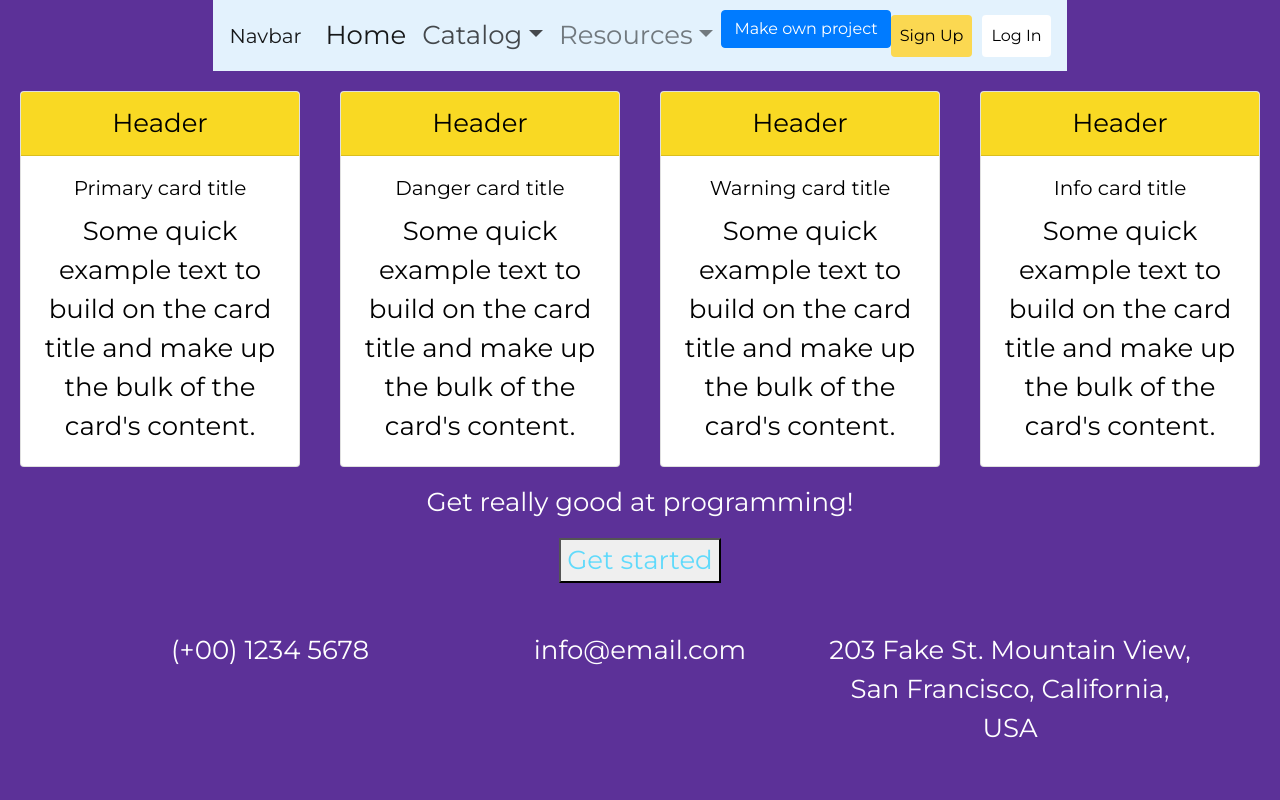
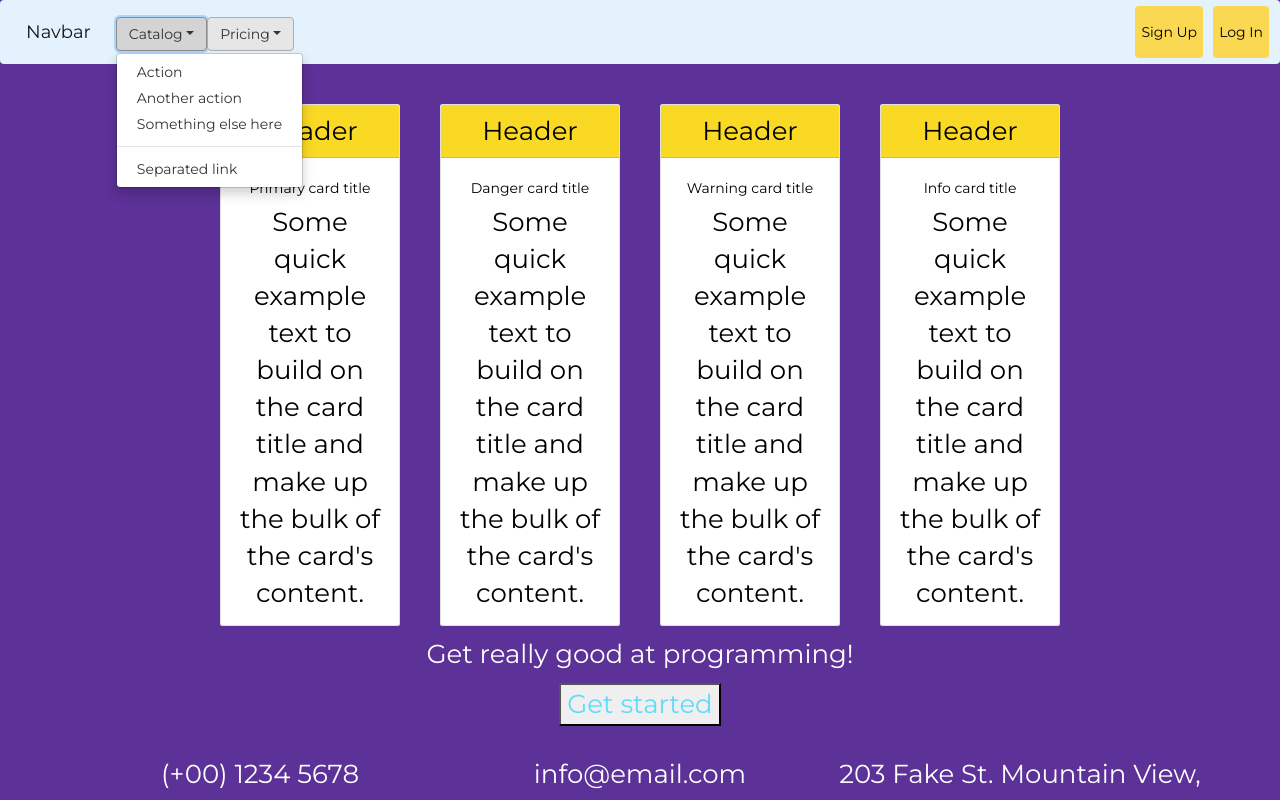
Before and after one commit to GusarovArtem/nicety-academy-trip, a React (Create React App) app in the folder src/client/: page / in a window 1280 px wide. Both pictures are taken after a click on the link "Catalog". Shown: the top 800 px of the page. Built offline with nearby package versions, Linux system fonts and the light colour scheme.

Commit message:
[front] - updated navbar buttons

```diff
--- a/src/client/package.json
+++ b/src/client/package.json
@@ -7,6 +7,7 @@
     "@testing-library/react": "^13.4.0",
     "@testing-library/user-event": "^13.5.0",
     "bootstrap": "^5.3.0",
+    "jquery": "^3.7.0",
     "react": "^18.2.0",
     "react-bootstrap": "^2.8.0",
     "react-dom": "^18.2.0",
--- a/src/client/public/index.html
+++ b/src/client/public/index.html
@@ -7,6 +7,11 @@
           integrity="sha384-ggOyR0iXCbMQv3Xipma34MD+dH/1fQ784/j6cY/iJTQUOhcWr7x9JvoRxT2MZw1T"
           crossorigin="anonymous"
     />
+    <link rel="stylesheet"
+          href="https://cdnjs.cloudflare.com/ajax/libs/twitter-bootstrap/3.3.7/css/bootstrap.min.css"/>
+    <script src="https://cdnjs.cloudflare.com/ajax/libs/jquery/3.3.1/jquery.min.js"></script>
+    <script src="https://cdnjs.cloudflare.com/ajax/libs/twitter-bootstrap/3.3.7/js/bootstrap.min.js"></script>
+
     <link rel="icon" href="%PUBLIC_URL%/favicon.ico"/>
     <meta name="viewport" content="width=device-width, initial-scale=1"/>
     <meta name="theme-color" content="#000000"/>
--- a/src/client/src/components/Navbar.js
+++ b/src/client/src/components/Navbar.js
@@ -2,45 +2,27 @@ import React from 'react';
 
 function Navbar() {
     return (
-        <nav className="navbar navbar-expand-lg navbar-light" style={{backgroundColor: '#e3f2fd'}}>
+        <nav className="navbar navbar-expand-lg navbar-light" style={{backgroundColor: '#e3f2fd', width: '100%'}}>
             <a className="navbar-brand" href="#">Navbar</a>
             <button className="navbar-toggler" type="button" data-toggle="collapse" data-target="#navbarColor03"
                     aria-controls="navbarColor03" aria-expanded="false" aria-label="Toggle navigation">
                 <span className="navbar-toggler-icon"></span>
             </button>
-
-            <div className="collapse navbar-collapse" id="navbarNav">
-                <ul className="navbar-nav mr-auto">
-                    <li className="nav-item active">
-                        <a className="nav-link" href="#">Home <span className="sr-only">(current)</span></a>
-                    </li>
-                    <li className="nav-item dropdown">
-                        <a className="nav-link dropdown-toggle" href="#" id="catalogDropdown" role="button"
-                           data-toggle="dropdown" aria-haspopup="true" aria-expanded="false">
-                            Catalog
+            <div className="dropdown">
+                <a className="btn btn-default dropdown-toggle" data-toggle="dropdown" href="#">
+                    <i className="icon-user"></i> Catalog
                 </a>
-                        <div className="dropdown-menu" aria-labelledby="navbarDropdown">
-                            <a className="dropdown-item" href="#">Java</a>
-                            <a className="dropdown-item" href="#">Python</a>
-                            <div className="dropdown-divider">JavaScript</div>
-                            <a className="dropdown-item" href="#">PHP</a>
+                <a className="btn btn-default dropdown-toggle" data-toggle="dropdown" href="#">
+                    <i className="icon-user"></i> Pricing
+                </a>
+                <ul className="dropdown-menu" role="menu" aria-labelledby="dLabel">
+                    <li><a tabIndex="-1" href="#">Action</a></li>
+                    <li><a tabIndex="-1" href="#">Another action</a></li>
+                    <li><a tabIndex="-1" href="#">Something else here</a></li>
+                    <li className="divider"></li>
+                    <li><a tabIndex="-1" href="#">Separated link</a></li>
+                </ul>
             </div>
-                    </li>
-                    <li className="nav-item dropdown">
-                        <a className="nav-link dropdown-toggle" href="#" id="resourcesDropdown" role="button"
-                           data-toggle="dropdown" aria-haspopup="true" aria-expanded="false">
-                            Resources</a>
-                        <div className="dropdown-menu" aria-labelledby="navbarDropdown">
-                            <a className="dropdown-item" href="#">Library</a>
-                            <a className="dropdown-item" href="#">Tech Interview</a>
-                            <div className="dropdown-divider"></div>
-                            <a className="dropdown-item" href="#">Weekend Podcasts</a>
-                        </div>
-                    </li>
-                    <li>
-                        <button type="button" className="btn btn-primary">Make own project</button>
-                    </li>
-                </ul>
             <ul className="navbar-nav ml-auto">
                 <li className="nav-item">
                     <a className="nav-link btn"
@@ -48,14 +30,13 @@ function Navbar() {
                         Up</a>
                 </li>
                 <li className="nav-item">
-                        <a className="nav-link btn" style={{backgroundColor: "white", color: "black"}} href="/user/login">Log
+                    <a className="nav-link btn" style={{backgroundColor: "#FBD851", color: "black"}} href="/user/login">Log
                         In</a>
                 </li>
-
             </ul>
-            </div>
         </nav>
-    );
+    )
+        ;
 }
 
 export default Navbar;
```
Also changed, not shown: 1 other file (tests, documents, lock files or other folders). Lines whose indentation alone changed are shown as unchanged.
